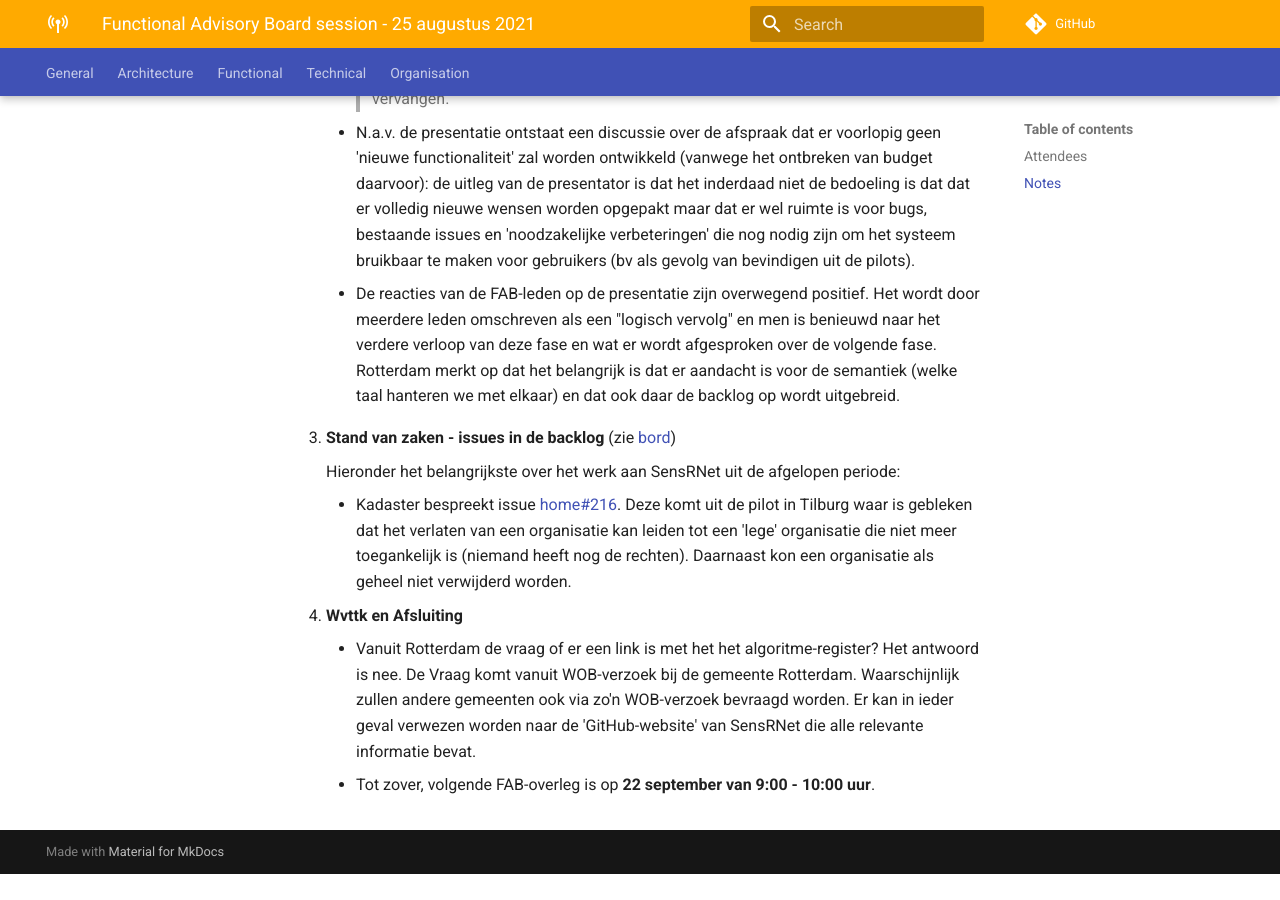
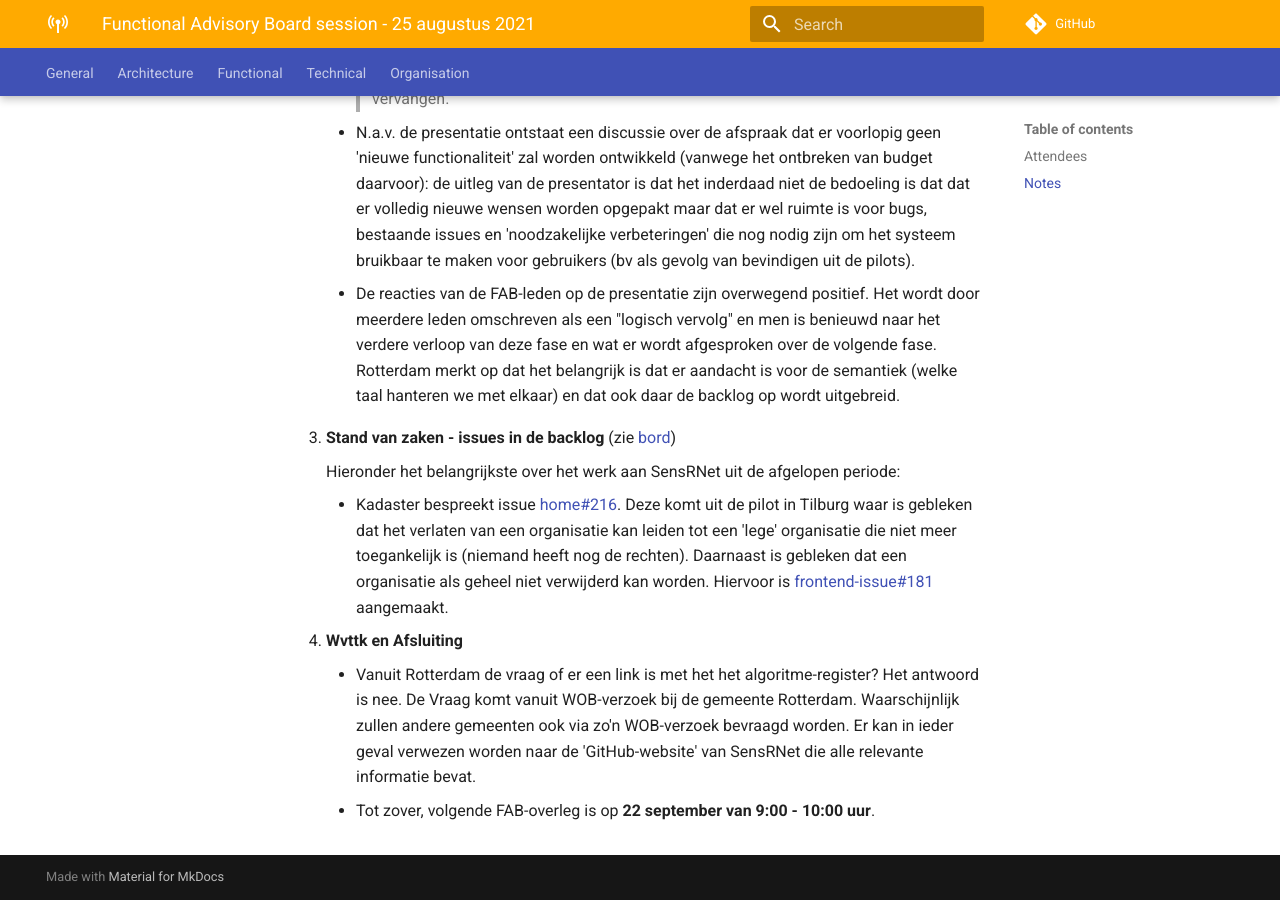
Before and after one commit to kadaster-labs/sensrnet-home, an MkDocs documentation site: the page built from docs/notes/2021-08-25-FAB-notes.md, in a window 1280 px wide and 900 px high, scrolled down 1629 px. Built offline with MkDocs 1.6.1 and Material for MkDocs 9.7.7, drawn with Linux system fonts in a browser that asks for light colours; comment, search, counter and statistics services are not loaded; before the commit the page ends 2503 px from its top, so only the background shows below that.

Commit message:
Update 2021-08-25-FAB-notes.md

```diff
--- a/docs/notes/2021-08-25-FAB-notes.md
+++ b/docs/notes/2021-08-25-FAB-notes.md
@@ -58,7 +58,7 @@ Onderwerpen:
 
      Hieronder het belangrijkste over het werk aan SensRNet uit de afgelopen periode:
 
-      - Kadaster bespreekt issue [home#216](https://github.com/kadaster-labs/sensrnet-home/issues/216). Deze komt uit de pilot in Tilburg waar is gebleken dat het verlaten van een organisatie kan leiden tot een 'lege' organisatie die niet meer toegankelijk is (niemand heeft nog de rechten). Daarnaast kon een organisatie als geheel niet verwijderd worden.
+      - Kadaster bespreekt issue [home#216](https://github.com/kadaster-labs/sensrnet-home/issues/216). Deze komt uit de pilot in Tilburg waar is gebleken dat het verlaten van een organisatie kan leiden tot een 'lege' organisatie die niet meer toegankelijk is (niemand heeft nog de rechten). Daarnaast is gebleken dat een organisatie als geheel niet verwijderd kan worden. Hiervoor is [frontend-issue#181](https://github.com/kadaster-labs/sensrnet-registry-frontend/issues/181) aangemaakt.
 
 4. **Wvttk en Afsluiting**
 
```
